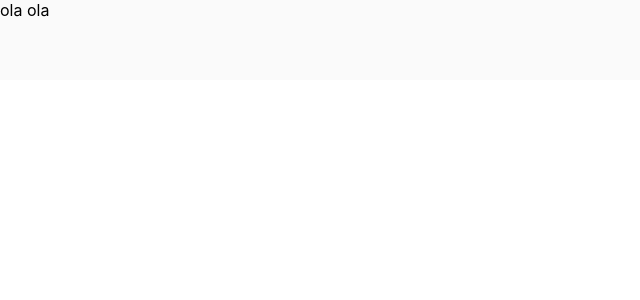
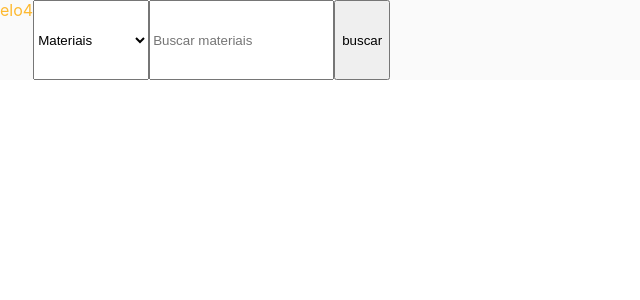
Before and after one commit to BrunoDev2003/bruno-repository, a React (Create React App) app: page / in a window 1280 px wide. Shown: the top 300 px of the page, without its empty margins (0-640 px from the left). Built offline with nearby package versions, Linux system fonts and the light colour scheme.

Commit message:
adding the inputs, button and dropdown list

```diff
--- a/src/components/menu-bar/index.js
+++ b/src/components/menu-bar/index.js
@@ -4,7 +4,18 @@ import {MenuBarContainer} from './styles';
 function MenuBar() {
     return (
         <MenuBarContainer>
-            <menubar_container>ola ola</menubar_container>
+            <menubar_container>
+                elo4
+                <select>
+                    <option value="first">Materiais</option>
+                    <option value="second">Produtos</option>
+                    <option value="third">Pessoas e lojas</option>
+                </select>
+                    <input type="text" name="Buscar"placeholder="Buscar materiais"></input>
+                    <button type="submit" name="Buscar">buscar</button>
+
+
+            </menubar_container>
         </MenuBarContainer>
     )
 }
--- a/src/components/menu-bar/styles.js
+++ b/src/components/menu-bar/styles.js
@@ -2,6 +2,7 @@ import styled from 'styled-components';
 
 export const MenuBarContainer = styled.div`
     menubar_container {
+        color: #FDB930;
         background-color: #fafafa;
         display: flex;
         flex-direction: row;
```
